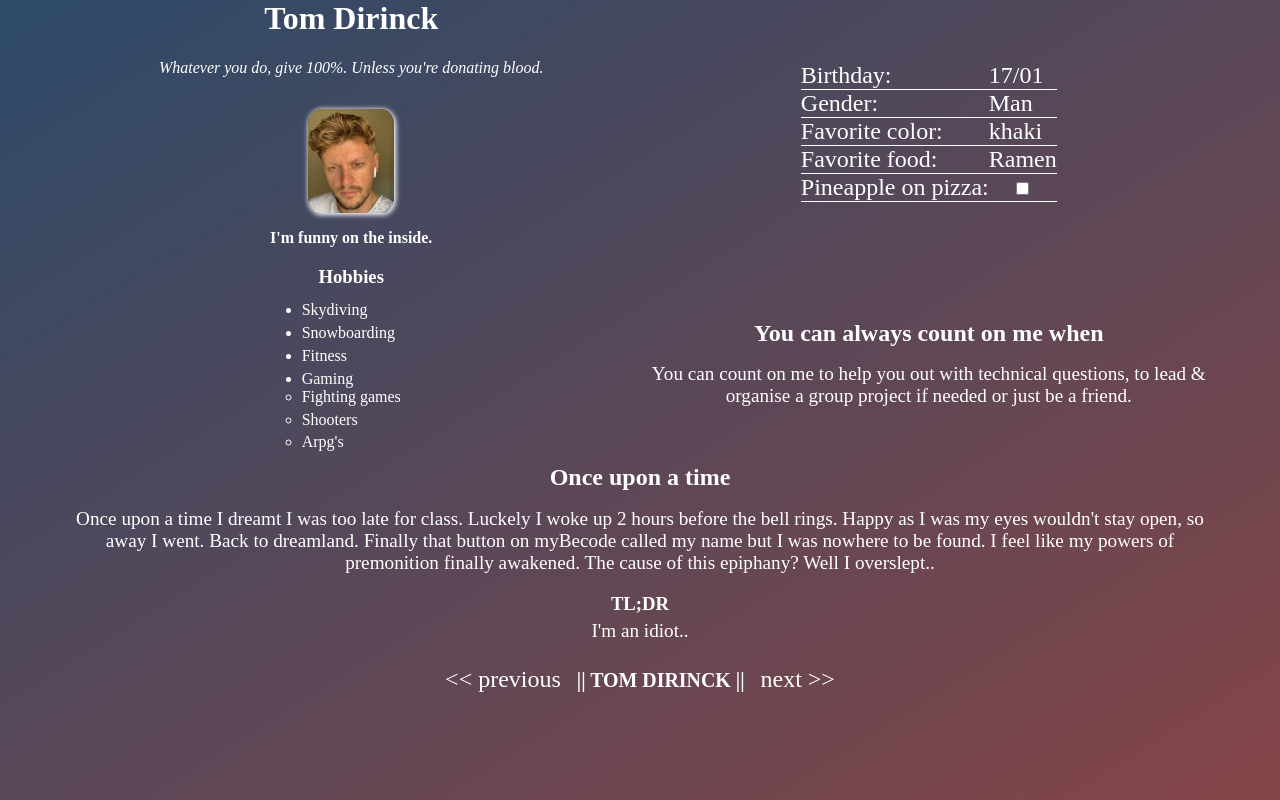
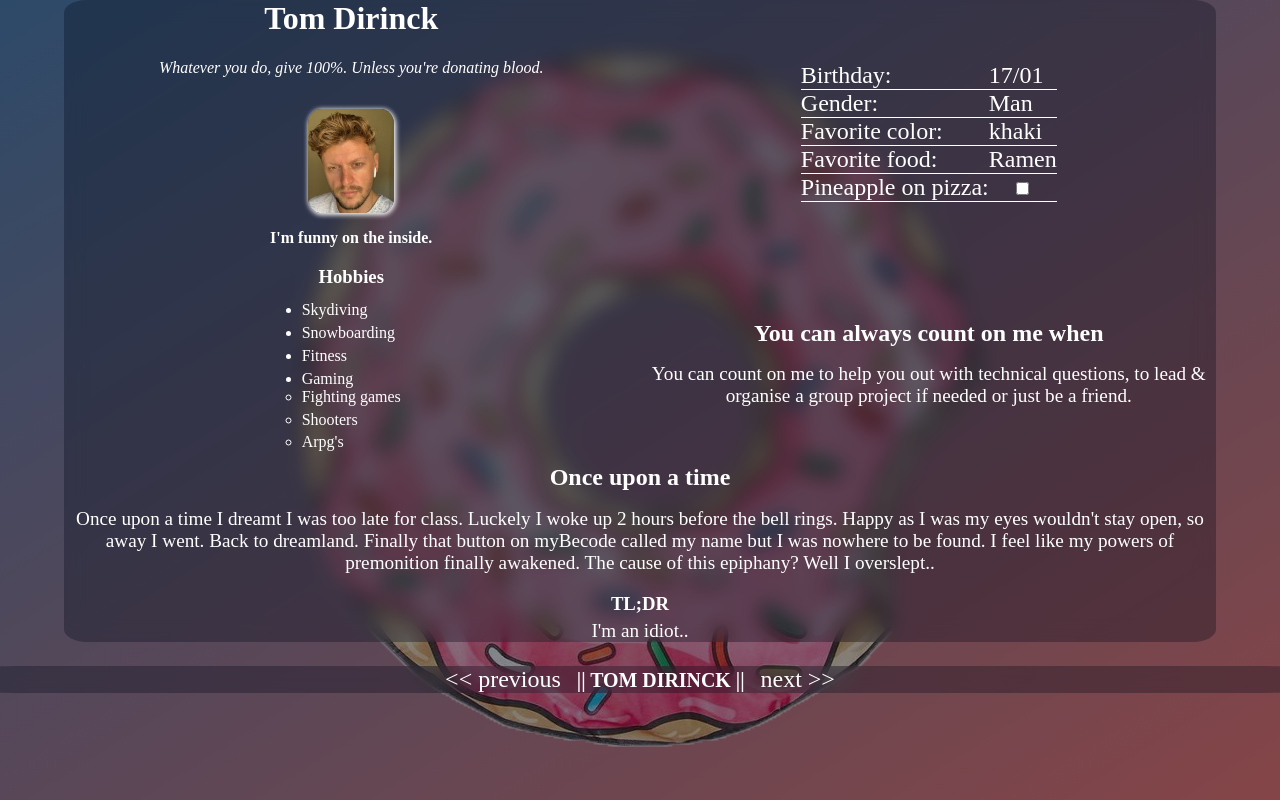
Before and after one commit to penous/css-introduction, a plain HTML site: page index.html in a window 1280 px wide. Drawn offline with Linux system fonts and the light colour scheme.

Commit message:
Push it all!!

```diff
--- a/css/style2.css
+++ b/css/style2.css
@@ -5,14 +5,19 @@
 }
 
 body {
-  background: white;
-  background: linear-gradient(
-    to top left,
-    rgba(245, 70, 66, 0.75),
-    rgba(8, 83, 156, 0.75)
-  );
   height: 100vh;
   color: white;
+}
+
+.donut {
+  background: url(../img/donut.png),
+    linear-gradient(
+      to top left,
+      rgba(245, 70, 66, 0.75),
+      rgba(8, 83, 156, 0.75)
+    );
+  background-repeat: no-repeat;
+  background-position: center;
 }
 
 .overlay {
@@ -84,6 +89,9 @@ td {
   justify-content: center;
   align-items: center;
   gap: 0.2em;
+  backdrop-filter: blur(10px);
+  background-color: rgba(3, 7, 23, 0.3);
+  border-radius: 2%;
 }
 
 .card {
@@ -107,6 +115,9 @@ h3 {
 }
 
 footer {
+  backdrop-filter: blur(10px);
+  background-color: rgba(3, 7, 23, 0.3);
+  border-radius: 2%;
   margin-top: 1.5rem;
   color: white;
   text-align: center;
--- a/index.html
+++ b/index.html
@@ -6,10 +6,12 @@
     <meta name="viewport" content="width=device-width, initial-scale=1.0" />
     <!-- <link rel="stylesheet" href="./css/style.css" /> -->
     <link rel="stylesheet" href="./css/style2.css" />
-    <title>Introduction</title>
+    <title>Donuts</title>
   </head>
   <body>
+    <div class="donut">
       <div class="overlay">
+        <div class="blurry">
           <div class="container">
             <div class="card">
               <div class="card-body">
@@ -74,8 +76,9 @@
               <div class="card-body">
                 <h2 class="medh">You can always count on me when</h2>
                 <p>
-              You can count on me to help you out with technical questions, to
-              lead & organise a group project if needed or just be a friend.
+                  You can count on me to help you out with technical questions,
+                  to lead & organise a group project if needed or just be a
+                  friend.
                 </p>
               </div>
             </div>
@@ -84,24 +87,32 @@
               <div class="card-body">
                 <h2>Once upon a time</h2>
                 <p>
-              Once upon a time I dreamt I was too late for class. Luckely I woke
-              up 2 hours before the bell rings. Happy as I was my eyes wouldn't
-              stay open, so away I went. Back to dreamland. Finally that button
-              on myBecode called my name but I was nowhere to be found. I feel
-              like my powers of premonition finally awakened. The cause of this
-              epiphany? Well I overslept..
+                  Once upon a time I dreamt I was too late for class. Luckely I
+                  woke up 2 hours before the bell rings. Happy as I was my eyes
+                  wouldn't stay open, so away I went. Back to dreamland. Finally
+                  that button on myBecode called my name but I was nowhere to be
+                  found. I feel like my powers of premonition finally awakened.
+                  The cause of this epiphany? Well I overslept..
                 </p>
                 <h3 class="tldr">TL;DR</h3>
                 <p>I'm an idiot..</p>
               </div>
             </div>
           </div>
+        </div>
 
         <footer>
-        <a href="#" rel="noopener noreferrer">&lt;&lt; previous</a>
+          <a
+            href="https://princeissar.github.io/HTML-intro/"
+            rel="noopener noreferrer"
+            >&lt;&lt; previous</a
+          >
           <h5 class="name">|| TOM DIRINCK ||</h5>
-        <a href="#">next &gt;&gt;</a>
+          <a href="https://vcorak.github.io/html-introduction-2/"
+            >next &gt;&gt;</a
+          >
         </footer>
+      </div>
     </div>
   </body>
 </html>
```
Also changed, not shown: img/donut.png (added). Lines whose indentation alone changed are shown as unchanged.
